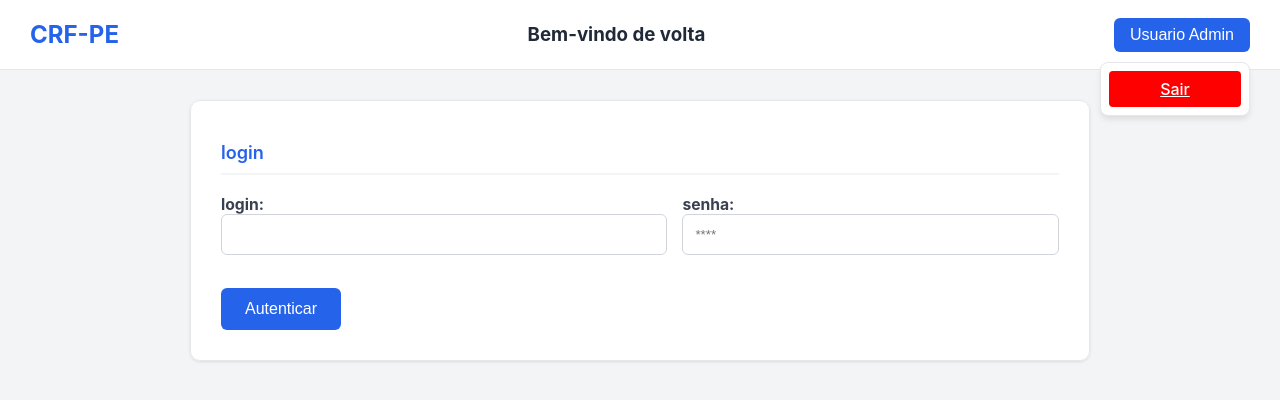
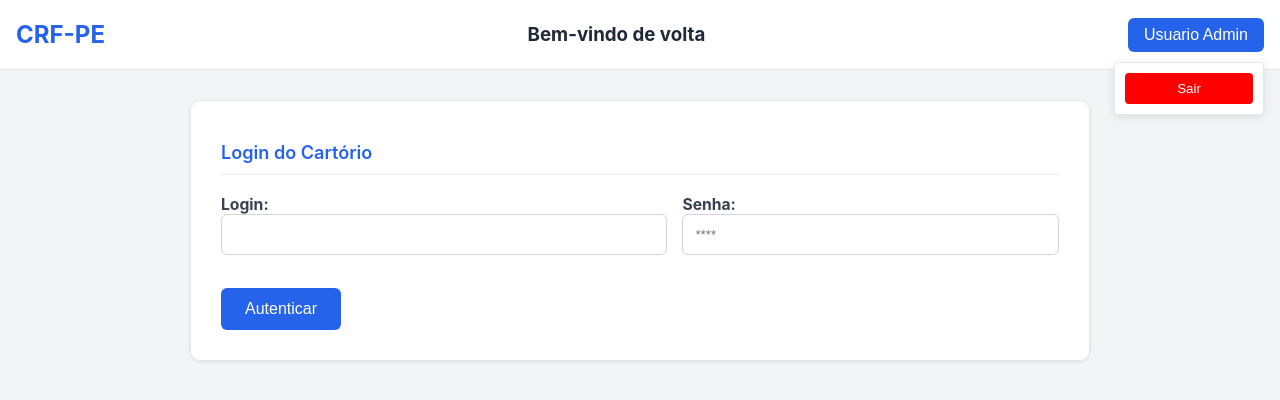
Before and after one commit to tamiressa/front-cartorio-protesto, a Next.js app: page /pages/autenticar in a window 1280 px wide. Both pictures are taken after a click on the button "Usuario Admin". Shown: the top 400 px of the page. Built offline with nearby package versions, Linux system fonts and the light colour scheme.

Commit message:
autenticação certa

```diff
--- a/src/app/api/cenprot/autenticar/route.ts
+++ b/src/app/api/cenprot/autenticar/route.ts
@@ -1,14 +1,49 @@
+import { cookies } from "next/headers";
+
+const JWT_COOKIE_NAME = process.env.JWT_COOKIE_NAME ?? "access_token";
+
 export async function POST(req: Request) {
   const body = await req.json();
 
-  const resp = await fetch("http://localhost:8000/ProtestoInterface/autenticar", {
-    method: "POST",
-    headers: {
-      "Content-Type": "application/json",
-    },
-    body: JSON.stringify(body)
+  // 🔑 PEGA O JWT DO APP
+  const jwt = cookies().get(JWT_COOKIE_NAME)?.value;
+
+  if (!jwt) {
+    return new Response(
+      JSON.stringify({ detail: "Usuário não autenticado" }),
+      { status: 401 }
+    );
+  }
+
+  // 🔁 REPASSA O JWT PARA O FASTAPI
+  const resp = await fetch(
+    "http://localhost:8000/ProtestoInterface/autenticar",
+    {
+      method: "POST",
+      headers: {
+        "Content-Type": "application/json",
+        "Authorization": `Bearer ${jwt}`
+      },
+      body: JSON.stringify(body)
+    }
+  );
+
+  const data = await resp.json();
+
+  if (!resp.ok) {
+    return new Response(JSON.stringify(data), { status: resp.status });
+  }
+
+  const cred = data.payload.credenciais;
+
+  // 🔐 SALVA TOKEN DO CARTÓRIO
+  cookies().set("CENPROT_TOKEN", cred.token, {
+    httpOnly: true,
+    secure: process.env.NODE_ENV === "production",
+    sameSite: "lax",
+    path: "/",
+    maxAge: 60 * 60 * 8
   });
 
-  const data = await resp.json();
-  return new Response(JSON.stringify(data), { status: resp.status });
+  return Response.json({ ok: true, validade: cred.validade });
 }
--- a/src/app/pages/autenticar/page.tsx
+++ b/src/app/pages/autenticar/page.tsx
@@ -1,25 +1,21 @@
 "use client";
-import { estados } from "@/components/chamadas/estados";
 import { useState } from "react";
-
 
 export default function Autenticar() {
   const [login, setLogin] = useState("");
   const [senha, setSenha] = useState("");
-
-  const [tokenCenprot, setTokenCenprot] = useState<string | null>(null);
   const [validade, setValidade] = useState<string | null>(null);
 
-  async function handleSubmit(e:React.FormEvent) {
+  async function handleSubmit(e: React.FormEvent) {
     e.preventDefault();
 
     const resp = await fetch("/api/cenprot/autenticar", {
       method: "POST",
-    headers:{
+      headers: {
         "Content-Type": "application/json"
       },
       body: JSON.stringify({
-      credenciais:{
+        credenciais: {
           usuario: login,
           senha: senha
         }
@@ -28,42 +24,44 @@ export default function Autenticar() {
 
     const data = await resp.json();
 
-  if (resp.ok){
-    const cred = data.payload.credenciais;
-    setTokenCenprot(cred.token);
-    setValidade(cred.validade);
+    if (resp.ok) {
+      setValidade(data.validade);
+      alert("Autenticado no cartório com sucesso");
     } else {
       alert("Erro na autenticação: " + data.detail);
     }
   }
 
-
-
-
-
-
-
-
-
-
   return (
     <form onSubmit={handleSubmit}>
       <fieldset className="card-form">
-              <h3 className="section-title">login</h3>
+        <h3 className="section-title">Login do Cartório</h3>
 
         <div className="form-grid">
-
           <div className="form-group half-width">
-                  <label className="form-label" >login: <br />
-                    <input className="input-field" type="text" value={login}
-                  onChange={(e) => setLogin(e.target.value)} />
+            <label className="form-label">
+              Login:
+              <br />
+              <input
+                className="input-field"
+                type="text"
+                value={login}
+                onChange={(e) => setLogin(e.target.value)}
+              />
             </label>
           </div>
 
           <div className="form-group half-width">
-                  <label className="form-label" >senha: <br />
-                    <input type="password" className="input-field" placeholder="****" value={senha}
-                  onChange={(e) => setSenha(e.target.value)} />
+            <label className="form-label">
+              Senha:
+              <br />
+              <input
+                type="password"
+                className="input-field"
+                placeholder="****"
+                value={senha}
+                onChange={(e) => setSenha(e.target.value)}
+              />
             </label>
           </div>
 
@@ -71,18 +69,14 @@ export default function Autenticar() {
             Autenticar
           </button>
 
-                {tokenCenprot && (
+          {validade && (
             <div className="card-form" style={{ marginTop: "20px" }}>
-            <h3>Token CENPROT</h3>
-            <p><strong>Token:</strong> {tokenCenprot}</p>
+              <h3>Autenticação ativa</h3>
               <p><strong>Validade:</strong> {validade}</p>
             </div>
           )}
-
-
-
         </div>
-        </fieldset><br/>
+      </fieldset>
     </form>
-  )
+  );
 }
--- a/src/components/layout/Header.tsx
+++ b/src/components/layout/Header.tsx
@@ -1,21 +1,33 @@
-// src/components/layout/Header.tsx
 'use client';
 
-import { useState } from 'react';
-import Link from 'next/link'; // <--- Não esqueça de importar o Link
+import { useState, useEffect } from 'react';
+import Link from 'next/link';
+import { useRouter, usePathname } from 'next/navigation';
 
 export default function Header() {
   const [menuAberto, setMenuAberto] = useState(false);
+  const pathname = usePathname();
+  const router = useRouter();
+
+  // Definimos quais rotas NÃO devem mostrar o menu e a saudação
+  const rotasPrivadas = pathname !== '/' && pathname !== '/login' && pathname !== '/logout';
 
   const toggleMenu = () => {
     setMenuAberto(!menuAberto);
   };
 
+  const handleLogout = () => {
+    localStorage.removeItem('token'); // Limpa o acesso
+    setMenuAberto(false);
+    router.push('/logout'); // Volta para a tela inicial/login
+  };
+
   return (
-    <header className="header">
+    <header className="header" style={{ display: 'flex', justifyContent: 'space-between', alignItems: 'center', padding: '1rem' }}>
 
+      {/* O Link CRF-PE sempre existe, mas o destino muda conforme a rota */}
       <Link
-        href="/menu"
+        href={rotasPrivadas ? "/menu" : "/"}
         style={{
           textDecoration: 'none',
           fontSize: '1.5rem',
@@ -27,23 +39,49 @@ export default function Header() {
         CRF-PE
       </Link>
 
-      <h3>Bem-vindo de volta</h3>
+      {/* Exibe "Bem-vindo" APENAS se NÃO estiver no login/logout */}
+      {rotasPrivadas && <h3>Bem-vindo de volta</h3>}
 
-      <div className="user-menu-container">
+      <div className="user-menu-container" style={{ position: 'relative' }}>
+        {/* Exibe o Botão de Usuário APENAS se NÃO estiver no login/logout */}
+        {rotasPrivadas && (
+          <>
             <button
               onClick={toggleMenu}
-          className="btn-user" // <--- Verifique se essa classe existe ou use btn-primary
+              className="btn-user"
               style={{ width: 'auto', padding: '8px 16px', cursor: 'pointer' }}
             >
               Usuario Admin
             </button>
 
             {menuAberto && (
-          <div className="dropdown-menu">
-            <Link href="/api/auth/logout" className="logout-btn">
+              <div className="dropdown-menu" style={{
+                position: 'absolute',
+                right: 0,
+                top: '100%',
+                backgroundColor: 'white',
+                boxShadow: '0 2px 10px rgba(0,0,0,0.1)',
+                padding: '10px',
+                borderRadius: '4px',
+                zIndex: 100
+              }}>
+                <button
+                  onClick={handleLogout}
+                  className="logout-btn"
+                  style={{
+                    backgroundColor: '#ff0000',
+                    color: 'white',
+                    border: 'none',
+                    padding: '8px 16px',
+                    cursor: 'pointer',
+                    borderRadius: '4px'
+                  }}
+                >
                   Sair
-            </Link>
+                </button>
               </div>
+            )}
+          </>
         )}
       </div>
     </header>
```
Also changed, not shown: src/middleware.ts (+28 -9 lines). Lines whose indentation alone changed are shown as unchanged.
